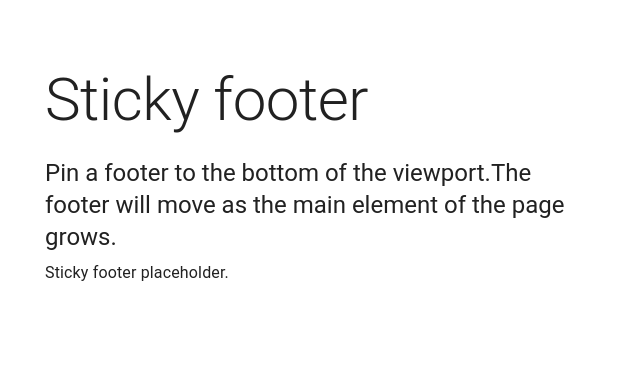
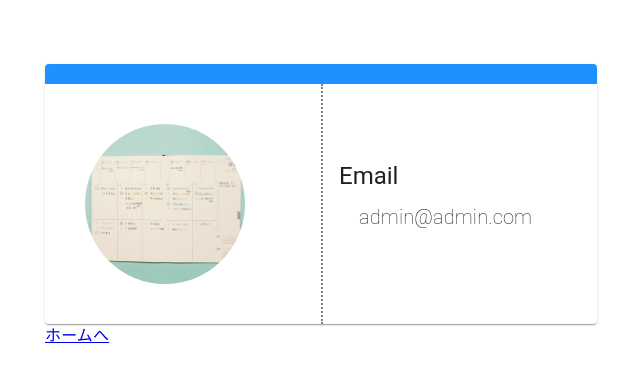
Before and after one commit to muneyukigithub/test, a React (Create React App) app: page /profile in a window 1280 px wide. Shown: the top 382 px of the page, without its empty margins (319-959 px from the left). Built offline with nearby package versions, Linux system fonts and the light colour scheme.

Commit message:
main修正

```diff
--- a/src/AuthContext.tsx
+++ b/src/AuthContext.tsx
@@ -63,6 +63,8 @@ export const AuthProvider: React.FC<any> = ({ children }) => {
             loginuser["loginuser"] = json.username;
             setuser(json.username)
             setIsAuth(true)
+        }).catch(error => {
+            console.error('通信に失敗', error)
         })
 
         return loginuser
--- a/src/Front.tsx
+++ b/src/Front.tsx
@@ -50,14 +50,14 @@ export const Front = () => {
 
                     <Link
                         component={RouterLink}
-                        to={"/login"}
+                        to={"/main"}
                         color="primary"
                         variant='h5'
                         gutterBottom
                         sx={{ textDecoration: "None", pt: 2 }}
 
                     >
-                        {"ログインする"}
+                        {"アプリを使う"}
                     </Link>
                 </Box>
 
--- /dev/null
+++ b/src/Header.tsx
@@ -0,0 +1,56 @@
+import { AppBar, Toolbar, Box } from "@mui/material";
+import React from "react";
+import { Link } from "react-router-dom";
+
+
+export const Header = () => {
+
+    return <AppBar position="relative" sx={{ backgroundColor: '#fff', p: 0, boxShadow: '0', position: "fixed", top: 0 }}>
+        <Toolbar sx={{ ml: '16px' }}>
+            {/* <Box
+        sx={{
+          backgroundColor: '#EEEEEE',
+          borderRadius: '46px',
+          width: '70%',
+          display: 'inline-flex',
+        }}
+      >
+        <Box
+          sx={{
+            py: '5px',
+            pl: '25px',
+            display: 'flex',
+            justifyContent: 'center',
+          }}
+        >
+          <SearchIcon color="primary" />
+        </Box>
+        <InputBase placeholder="Search…" />
+      </Box> */}
+
+            <Box sx={{ flexGrow: 1 }} />
+
+            <Box sx={{ display: 'flex', mr: "20px" }}>
+                {/* <Button variant="contained" sx={{ width: '100px', ml: '20px' }}> */}
+                <Link to="/">
+                    使い方
+                </Link>
+                {/* </Button> */}
+
+                {/* {username ?
+          <Typography sx={{ color: "red" }}>
+            <Link to="/profile">
+              {username}
+            </Link>
+          </Typography>
+                        <Button variant="contained" sx={{ width: '100px', ml: '20px' }} onClick={logout}>
+                        ログアウト
+                      </Button>
+          : <Link to="/main" ></Link>
+
+        } */}
+
+            </Box>
+        </Toolbar>
+    </AppBar>
+};
--- a/src/Main.tsx
+++ b/src/Main.tsx
@@ -48,6 +48,8 @@ import { Testjson } from 'Testjson'
 import { useEffect } from 'react'
 import { useAuth } from 'AuthContext'
 import MinPaper from 'MinPaper'
+import { Header } from 'Header'
+import { borderRadius } from '@mui/system'
 
 //関数コンポーネントがchildrenを受け取る場合の型定義
 // type Props = {
@@ -392,9 +394,12 @@ const Main: React.FC = () => {
             // mb: 3,
             px: 3,
             pb: 3,
+            m: 3,
             display: 'flex',
             flexDirection: 'column',
             minHeight: "240px",
+            borderRadius: 3,
+
 
           }}
         >
@@ -417,6 +422,7 @@ const Main: React.FC = () => {
               height: '30px',
               display: 'flex',
               justifyContent: 'flex-end',
+
             }}
           >
 
@@ -517,118 +523,19 @@ const Main: React.FC = () => {
     </Box>
   )
 
-
-
-
-  // const logout = async () => {
-  //   await fetch("http://127.0.0.1:8000/logout/", {
-  //     method: "GET",
-  //     credentials: "include"
-  //   }).then(() => {
-  //     setusername("")
-  //   })
-  // }
-  // const login = async () => {
-
-
-
-  //   await fetch("http://127.0.0.1:8000/api/v1/token/", {
-  //     method: "POST",
-  //     headers: {
-  //       'Content-Type': 'application/json',
-  //     },
-  //     credentials: 'include',
-  //     body: JSON.stringify({ email: "admin@admin.com", password: "password" })
-
-  //   }).then(() => {
-
-  //     const res = fetch("http://127.0.0.1:8000/user/", {
-  //       method: "GET",
-  //       credentials: 'include',
-  //     })
-  //     return Promise.resolve(res);
-  //   }).then((res) => {
-  //     return Promise.resolve(res.json())
-  //   }).then(json => {
-  //     console.log(json)
-  //     setusername(json.username)
-  //   })
-
-  // }
-
-
-
-
-
-  // console.log(response)
-
-
-
-
-
   return (
-    <>
-
+    < Box sx={{ backgroundColor: '#EEEEEE', minHeight: "100vh", }}>
+      <Header />
       <CssBaseline />
-      <AppBar position="relative" sx={{ backgroundColor: '#fff', p: 0, boxShadow: '0' }}>
-        <Toolbar sx={{ ml: '16px' }}>
-          {/* <Box
-            sx={{
-              backgroundColor: '#EEEEEE',
-              borderRadius: '46px',
-              width: '70%',
-              display: 'inline-flex',
-            }}
-          >
-            <Box
-              sx={{
-                py: '5px',
-                pl: '25px',
-                display: 'flex',
-                justifyContent: 'center',
-              }}
-            >
-              <SearchIcon color="primary" />
-            </Box>
-            <InputBase placeholder="Search…" />
-          </Box> */}
-
-          <Box sx={{ flexGrow: 1 }} />
-
-          <Box sx={{ display: 'flex', mr: "20px" }}>
-            {/* <Button variant="contained" sx={{ width: '100px', ml: '20px' }}> */}
-            <Link to="/">
-              使い方
-            </Link>
-            {/* </Button> */}
-
-            {username ?
-              <Typography sx={{ color: "red" }}>
-                <Link to="/profile">
-                  {username}
-                </Link>
-              </Typography>
-              :
-              <Button variant="contained" sx={{ width: '100px', ml: '20px' }} onClick={logout}>
-                ログアウト
-              </Button>
-            }
-
-          </Box>
-        </Toolbar>
-      </AppBar>
-
-      <Grid container spacing={0}>
+      <Grid container spacing={0} sx={{ pt: 8 }}>
         <Grid item xs={12} md={9}>
           <Box
-            sx={{
-              backgroundColor: 'white',
-              height: '100vh',
-              mx: 5,
-              mt: 1,
-            }}
+          // sx={{
+          //   mx: 5,
+          //   mt: 1,
+          // }}
           >
-            <Typography
+            {/* <Typography
               sx={{
                 mb: '30px',
                 fontSize: '30px',
@@ -636,7 +543,7 @@ const Main: React.FC = () => {
               }}
             >
               タスクカード
-            </Typography>
+            </Typography> */}
             {list}
 
             {/* <Sample /> */}
@@ -649,10 +556,20 @@ const Main: React.FC = () => {
         </Grid>
 
         <Grid item xs={0} md={3}>
-          <Box sx={{ backgroundColor: '#EEEEEE', height: '100vh', minWidth: '' }}></Box>
+          <Paper elevation={3}
+            sx={{
+              height: "200px",
+              borderRadius: 5,
+              backgroundColor: "#FFF",
+              m: 3
+            }}
+
+
+          ></Paper>
+          {/* <Box sx={{ backgroundColor: '#EEEEEE', height: '100vh', minWidth: '' }}></Box> */}
         </Grid>
       </Grid>
-    </>
+    </Box >
   )
 }
 
--- a/src/Profile.tsx
+++ b/src/Profile.tsx
@@ -1,7 +1,7 @@
-import { Button, Card, Paper, Theme } from '@mui/material';
+import { Avatar, Button, Card, CardContent, CardMedia, Grid, Paper, Theme } from '@mui/material';
 import { useAuth } from 'AuthContext';
 import React from 'react'
-// import { Link, useNavigate } from 'react-router-dom'
+import { useNavigate } from 'react-router-dom'
 import UserDeactivateComplete from 'UserDeactivateComplete';
 
 import CssBaseline from '@mui/material/CssBaseline';
@@ -10,7 +10,9 @@ import Typography from '@mui/material/Typography';
 import Container from '@mui/material/Container';
 import Link from '@mui/material/Link';
 import { Link as RouterLink } from 'react-router-dom'
-import { makeStyles, createStyles } from '@material-ui/core/styles';
+// import { makeStyles } from '@mui/styles';
+// import { makeStyles } from '@mui/material';
+// import { makeStyles, createStyles } from '@material-ui/core';
 
 const Copyright = () => {
     return (
@@ -25,22 +27,6 @@ const Copyright = () => {
     );
 }
 
-// const useStyles = makeStyles((theme: Theme) => createStyles({
-//     card: {
-//         margin: 5,
-//         padding: 5
-//     }
-// })
-// );
-
-const useStyles = makeStyles({
-    root: {
-        borderRadius: 19,
-    }
-})
-
-
-
 // 呼び出しシグネチャ（アロータイプ）
 type Func5 = (theme: Theme) => object;
 
@@ -48,42 +34,37 @@ type Func5 = (theme: Theme) => object;
 type Func6 = (a: string) => void;
 
 export const Profile = (props: any) => {
-    const classes = useStyles();
 
-    // const navigate = useNavigate()
-    // const Auth = useAuth();
+    const navigate = useNavigate()
+    const Auth = useAuth();
     const url = "http://127.0.0.1:8000/UserDeactivate/"
-    // const UserDeactivate = async () => {
-    //     await fetch(url, {
-    //         method: "POST",
-    //         headers: { 'Content-Type': 'application/json' },
-    //         // body: JSON.stringify({ "email": Auth.user })
-    //     }).then((res) => {
-    //         if (res.status === 200) {
-    //             console.log(res.status);
-    //             // return Auth.logout()
-    //             return "e"
+    const UserDeactivate = async () => {
+        await fetch(url, {
+            method: "POST",
+            headers: { 'Content-Type': 'application/json' },
+            // body: JSON.stringify({ "email": Auth.user })
+        }).then((res) => {
+            if (res.status === 200) {
+                console.log(res.status);
+                // return Auth.logout()
+                return "e"
 
-    //             // Promise.resolve(r)
+                // Promise.resolve(r)
 
-    //         } else {
-    //             return
+            } else {
+                return
 
-    //         }
-    //     }).then((res) => {
-    //         console.log(res);
-    //         if (res) {
-    //             navigate("/UserDeactivateComplete", { state: { user: res } })
-    //         }
+            }
+        }).then((res) => {
+            console.log(res);
+            if (res) {
+                navigate("/UserDeactivateComplete", { state: { user: res } })
+            }
 
-    //         // navigate("/UserDeactivateComplete")
+            // navigate("/UserDeactivateComplete")
 
-    //     })
-    // }
-
-
-
-
+        })
+    }
 
     return (
         <Box
@@ -96,24 +77,49 @@ export const Profile = (props: any) => {
         >
 
             <CssBaseline />
-            <Container component="main" sx={{ mt: 8, mb: 2, }} maxWidth="sm">
-                <Card className={classes.root}>
+            <Container component="main" sx={{ mt: 8, mb: 2 }} maxWidth="sm">
+                <Card>
+                    <Box sx={{ height: "20px", backgroundColor: "dodgerblue" }}></Box>
+                    {/* <Grid container spacing={0} sx={{ display: "flex", alignItems: "center" }}> */}
+                    <Grid container spacing={0}>
+                        <Grid item xs={6}>
+                            <Avatar
+                                alt=""
+                                src="diary.jpeg"
+                                sx={{ width: 160, height: 160, m: 5 }}
+                            />
+
+                        </Grid>
+                        <Grid item xs={6} sx={{ borderLeft: "2px dotted gray", display: "flex", justifyContent: "center", flexDirection: "column" }}>
+                            <CardContent>
+                                <Typography variant="h5" gutterBottom>
+                                    Email
+                                </Typography>
+                                <Typography variant="h6" sx={{ ml: "20px", fontWeight: 50 }} gutterBottom>
+                                    admin@admin.com
+                                </Typography>
+                                {/* <Typography variant="h6" sx={{ mt: 3 }}>
+                                    メニュー
+                                </Typography>
+                                <Button variant="contained" sx={{ borderRadius: 16 }}>Email変更</Button>
+                                <Button variant="contained" sx={{ borderRadius: 16 }}>パスワード変更</Button> */}
+
+                            </CardContent>
+                        </Grid>
+                    </Grid>
+
+                    {/*
+                    <CardMedia
+                        component="img"
+                        src=''
+                        title=''
+                            sx={{ minHeight: '30vh' }} /> */}
+
 
 
                 </Card>
-                <Typography variant="h2" component="h1" gutterBottom>
-                    Sticky footer
-                </Typography>
-                <Typography variant="h5" component="h2" gutterBottom>
-                    {'Pin a footer to the bottom of the viewport.'}
-                    {'The footer will move as the main element of the page grows.'}
-                </Typography>
-                <Typography variant="body1" gutterBottom>Sticky footer placeholder.</Typography>
-                <Box>
-                    {/* <RounterLink to="/login">
-                    <Typography variant="h5" color="primary">ログインする</Typography>
-                </RounterLink> */}
-                </Box>
+                <RouterLink to="/main">ホームへ</RouterLink>
+
             </Container>
         </Box >
     )
--- a/src/index.tsx
+++ b/src/index.tsx
@@ -5,4 +5,4 @@ import React from 'react'
 import ReactDOM from 'react-dom'
 import AxiosTest from './AxiosTest'
 
-ReactDOM.render(<Profile />, document.getElementById('root'))
+ReactDOM.render(<App />, document.getElementById('root'))
--- a/webpack.config.js
+++ b/webpack.config.js
@@ -48,7 +48,7 @@ module.exports = {
   // }
   devServer: {
     // webpack-dev-serverの公開フォルダ
-    // contentBase: __dirname+'/dist',
+    // contentBase: __dirname + '/dist',
     open: true,//ブラウザ立ち上げを自動化
     static: {
       directory: __dirname + '/public',
```
Also changed, not shown: src/Register.tsx (+2 -5 lines), public/diary.jpeg (added).
